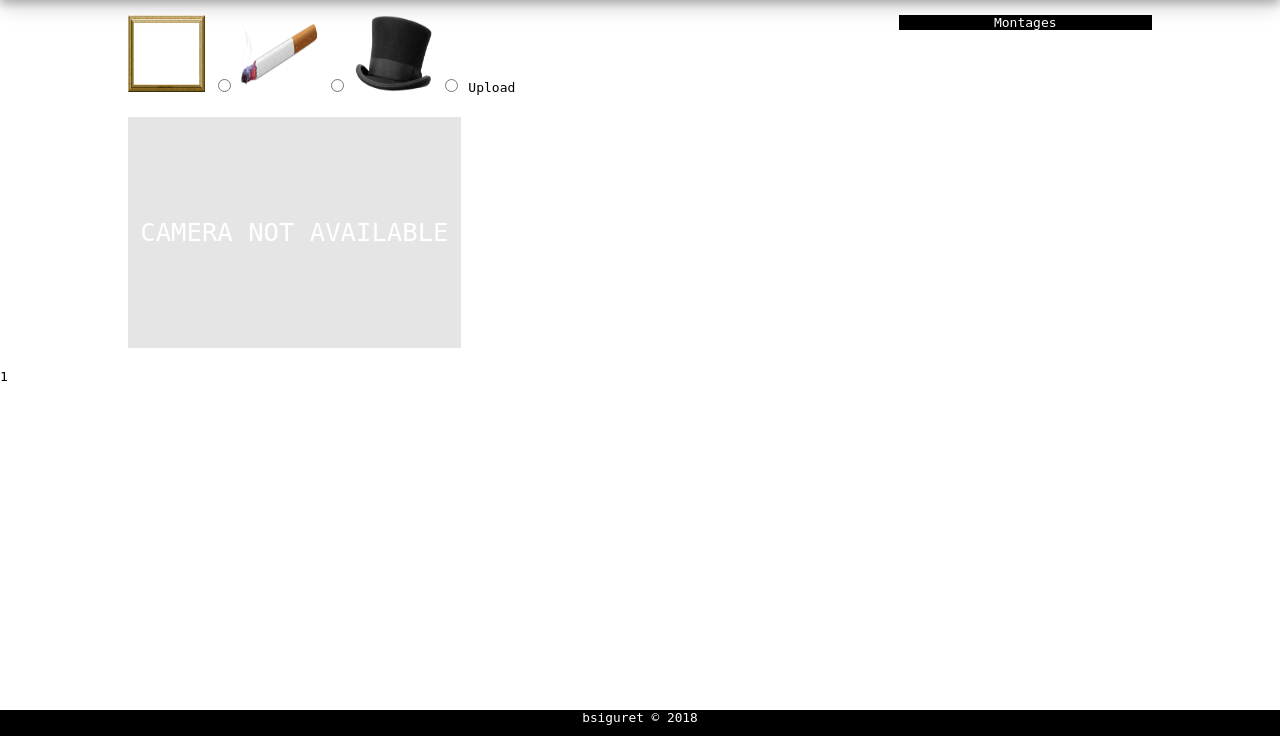
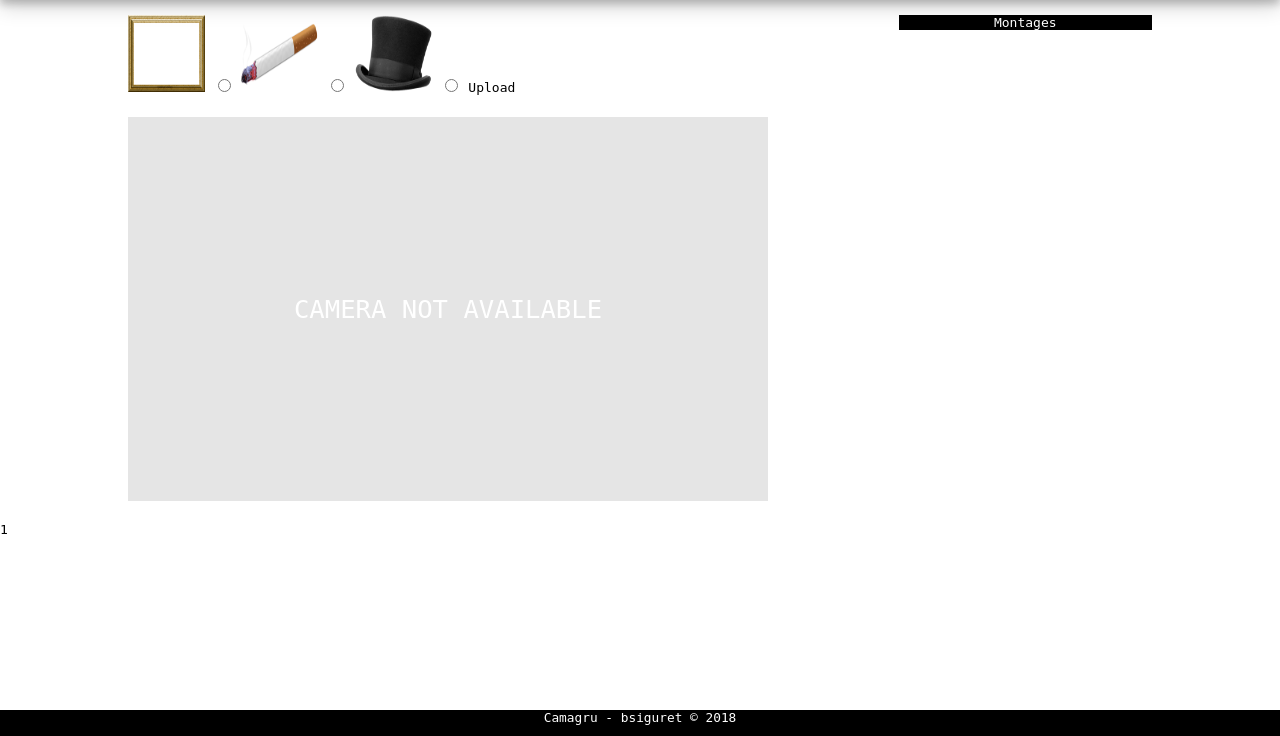
Before and after one commit to bsiguret/camagru, a PHP site: page /montage.php in a window 1280 px wide. Shown: the part 64-800 px from the top of the page. Run offline with PHP 8.4, Linux system fonts and the light colour scheme; the visitor is signed in with stand-in values (Sample User, id 1); data that the repository does not hold is empty.

Commit message:
fix camera not available and update readme

```diff
--- a/js/import.js
+++ b/js/import.js
@@ -10,6 +10,7 @@ fileInput.onchange = function (event) {
 
 	canvas.style.display = "block";
 	webcam.style.display = "none";
+	cameranotavailable.style.display = "none";
 	cadre.style.display = "none";
 	cigarette.style.display = "none";
 	hat.style.display = "none";
--- a/js/webcam.js
+++ b/js/webcam.js
@@ -4,7 +4,7 @@ var button = document.getElementById("pickImage");
 var miniatures = document.getElementById("miniatures");
 var inputFile = document.getElementById("take-picture");
 var pickFile = document.getElementById("pickFile");
-var notAvailable = document.getElementById("camera-not-available");
+var notAvailable = document.getElementById("cameranotavailable");
 
 var cadre = document.getElementById("cadre");
 var cigarette = document.getElementById("cigarette");
--- a/montage.php
+++ b/montage.php
@@ -29,7 +29,7 @@ $montages = get_all_montage($_SESSION['id']);
 				</div>
 				<div class="container">
 					<video autoplay="true" id="webcam"></video>
-					<div id="camera-not-available">CAMERA NOT AVAILABLE</div>
+					<div id="cameranotavailable">CAMERA NOT AVAILABLE</div>
 					<img id="hat" style="display:none;" src="img/hat.png"></img>
 					<img id="cigarette" style="display:none;" src="img/cigarette.png"></img>
 					<img id="cadre" style="display:none;" src="img/cadre.png"></img>
--- a/style/montage.css
+++ b/style/montage.css
@@ -156,13 +156,13 @@ body {
 #canvas {
 	width: 50vw;
 }
-#camera-not-available {
-	width: 26vw;
-	height: 18vw;
+#cameranotavailable {
+	width: 50vw;
+	height: 30vw;
 	text-align: center;
 	background-color: rgba(0,0,0,0.1);
 	color: white;
 	font-size: 2vw;
-	line-height: 18vw;
+	line-height: 30vw;
 	margin-bottom: 1vw;
 }
--- a/template/footer.php
+++ b/template/footer.php
@@ -1 +1 @@
-<div class="footer">bsiguret © 2018</div>
+<div class="footer">Camagru - bsiguret © 2018</div>
```
